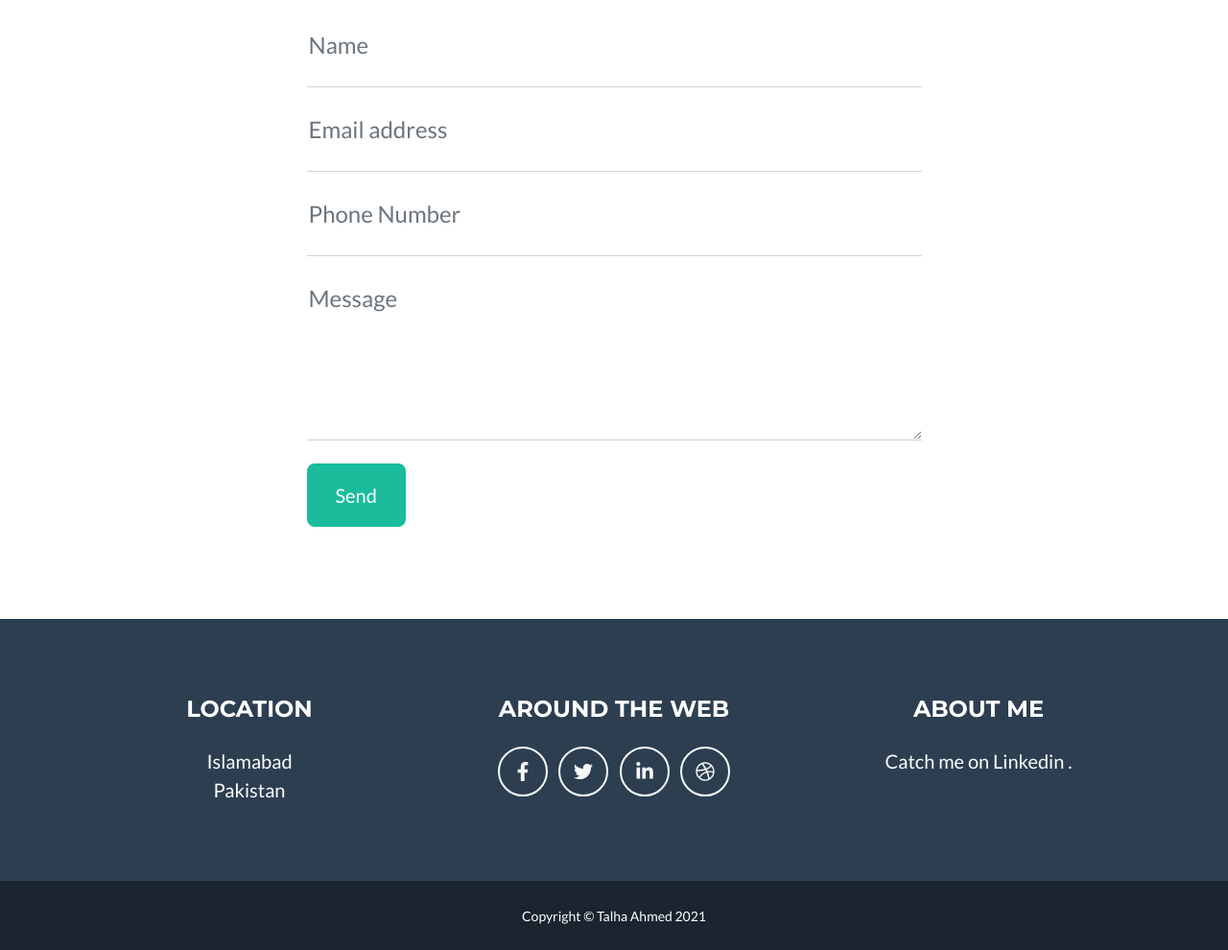
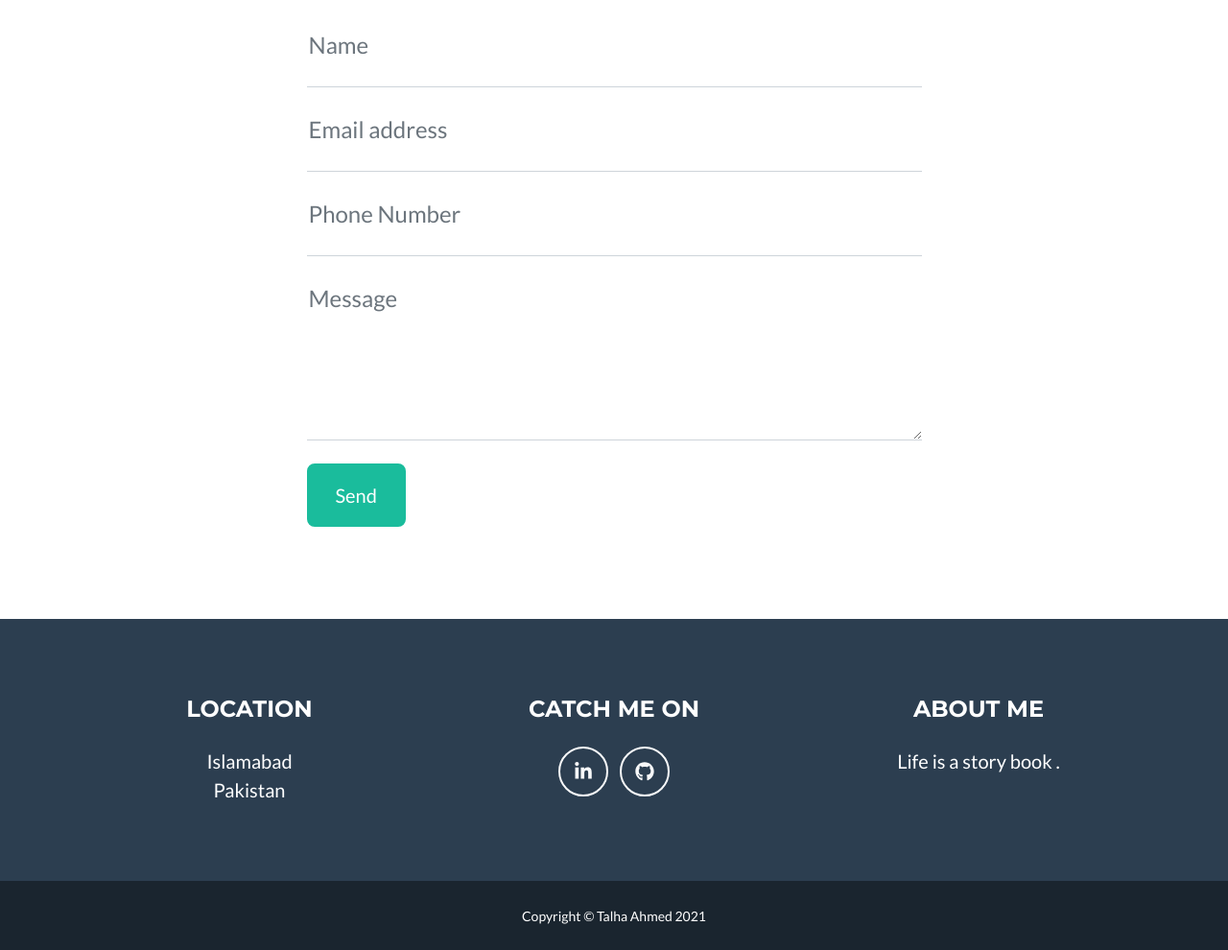
Before and after one commit to thetalhaahmed/thetalhaahmed.github.io, a plain HTML site: page index.html in a window 1280 px wide. Shown: the part 2264-3254 px from the top of the page at 96% size. Drawn offline with nearby package versions, Linux system fonts and the light colour scheme.

Commit message:
Update index.html

```diff
--- a/index.html
+++ b/index.html
@@ -415,25 +415,23 @@
           </div>
           <!-- Footer Social Icons-->
           <div class="col-lg-4 mb-5 mb-lg-0">
-            <h4 class="text-uppercase mb-4">Around the Web</h4>
-            <a class="btn btn-outline-light btn-social mx-1" href="#!"
-              ><i class="fab fa-fw fa-facebook-f"></i
-            ></a>
-            <a class="btn btn-outline-light btn-social mx-1" href="#!"
-              ><i class="fab fa-fw fa-twitter"></i
-            ></a>
-            <a class="btn btn-outline-light btn-social mx-1" href="#!"
+            <h4 class="text-uppercase mb-4">Catch me on</h4>
+            <a
+              class="btn btn-outline-light btn-social mx-1"
+              href="https://www.linkedin.com/in/thisistalhaahmed/"
               ><i class="fab fa-fw fa-linkedin-in"></i
             ></a>
-            <a class="btn btn-outline-light btn-social mx-1" href="#!"
-              ><i class="fab fa-fw fa-dribbble"></i
+            <a
+              class="btn btn-outline-light btn-social mx-1"
+              href="https://github.com/thetalhaahmed"
+              ><i class="fab fa-fw fa-github"></i
             ></a>
           </div>
           <!-- Footer About Text-->
           <div class="col-lg-4">
             <h4 class="text-uppercase mb-4">About Me</h4>
             <p class="lead mb-0">
-              Catch me on Linkedin
+              Life is a story book
               <a href="http://google.com"></a>
               .
             </p>
```
